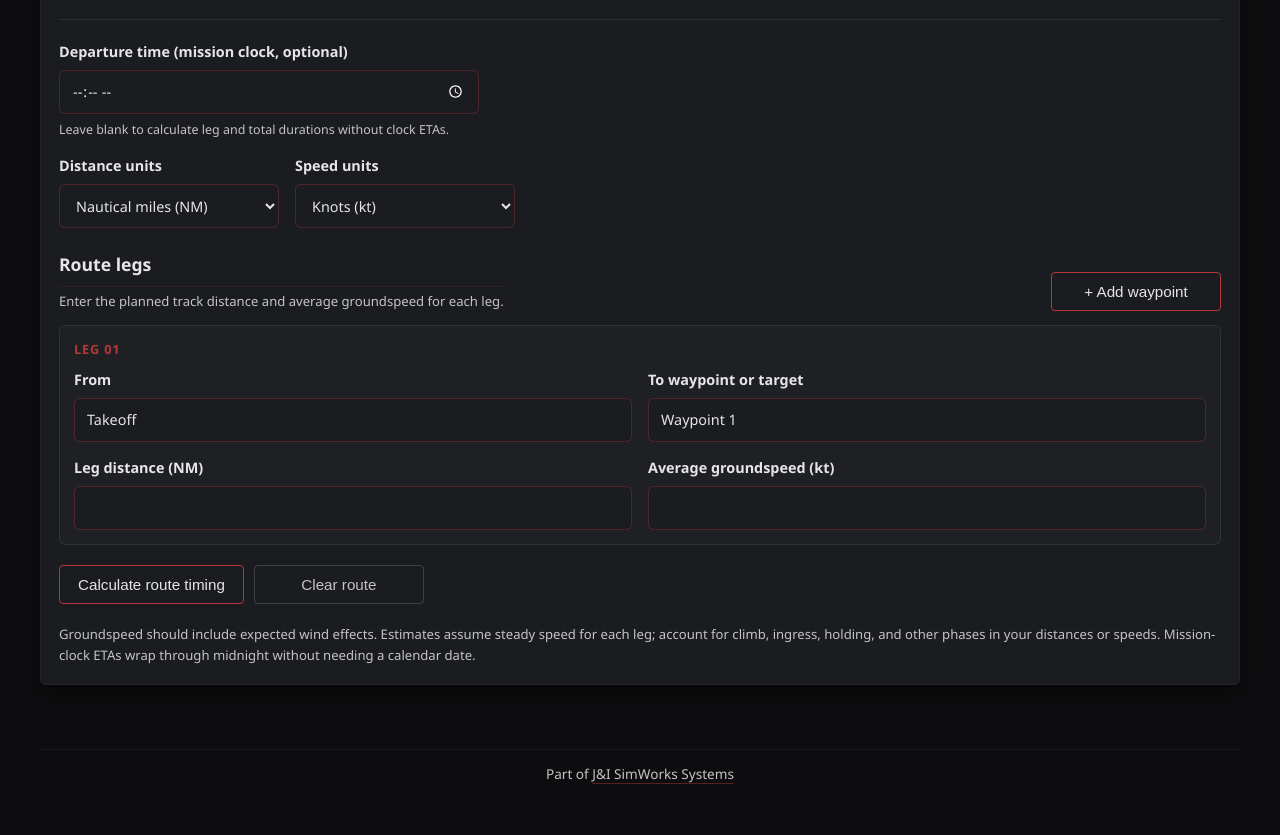
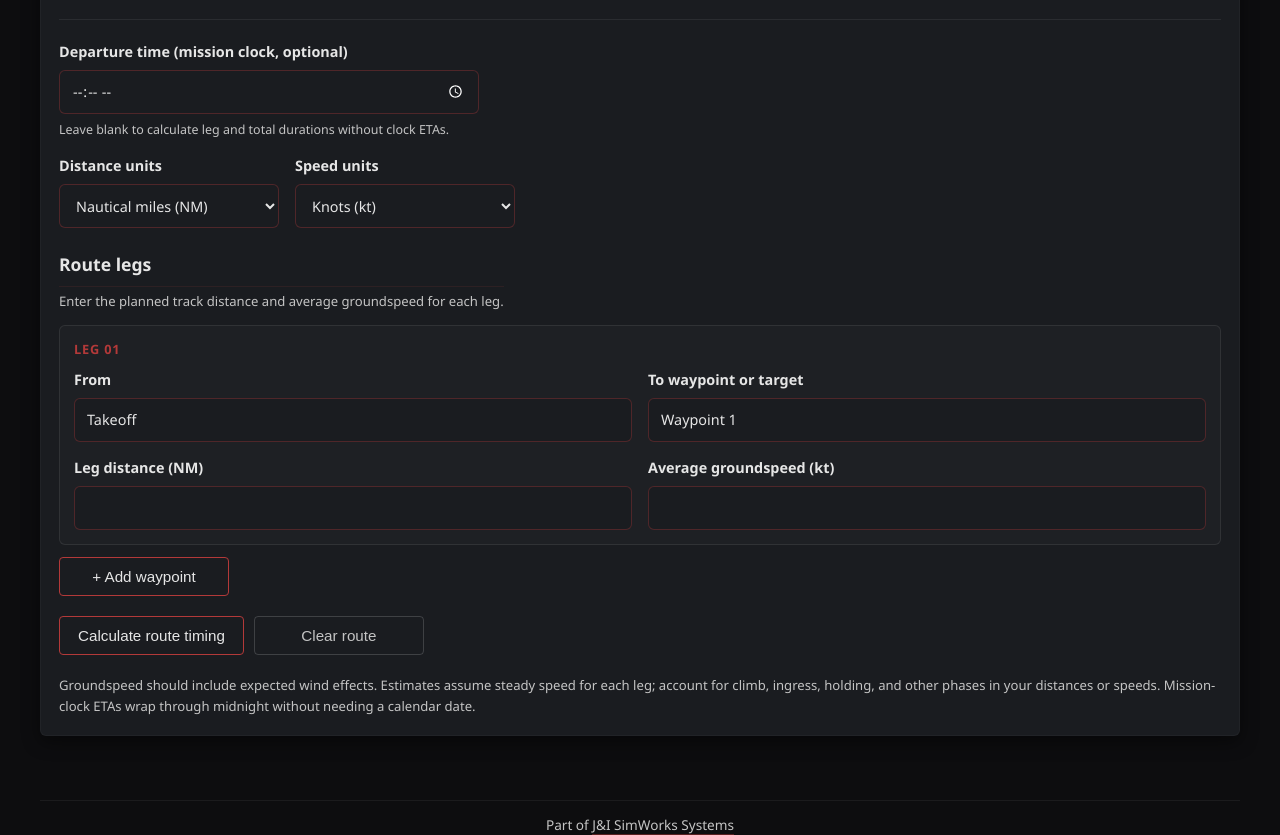
Before and after one commit to jisw-systems/dcs-flight-tools, a plain HTML site: page tot-calculator.html in a window 1280 px wide. Shown: the part 235-1070 px from the top of the page. Before the commit the page ends 1019 px from the top, so only its background shows below. Drawn offline with Linux system fonts and the light colour scheme.

Commit message:
feat: improve TOT

```diff
--- a/assets/css/styles.css
+++ b/assets/css/styles.css
@@ -1225,7 +1225,7 @@ body[data-page="inicio"] .home-main{background:rgba(13,13,15,0.62)}
 .tot-route-heading{display:flex;align-items:end;justify-content:space-between;gap:16px;margin:0 0 14px}
 .tot-route-heading h2{margin:0;color:var(--text);font-size:1.1rem}
 .tot-route-heading p{margin:5px 0 0;color:var(--sub);font-size:0.82rem}
-.tot-add-leg{min-width:170px;cursor:pointer}
+.tot-add-leg{display:block;min-width:170px;margin:12px 0 0;cursor:pointer}
 .tot-leg{margin:0 0 12px;padding:14px;border:1px solid rgba(255,255,255,0.08);border-radius:6px;background:rgba(255,255,255,0.018)}
 .tot-leg-header{display:flex;align-items:center;justify-content:space-between;gap:12px;margin-bottom:12px}
 .tot-leg-title{margin:0;color:var(--accent);font-size:0.8rem;letter-spacing:0.8px;text-transform:uppercase}
--- a/tot-calculator.html
+++ b/tot-calculator.html
@@ -52,10 +52,10 @@
             <h2>Route legs</h2>
             <p>Enter the planned track distance and average groundspeed for each leg.</p>
           </div>
-          <button class="btn tot-add-leg" id="add-route-leg" type="button">+ Add waypoint</button>
         </div>
 
         <div class="tot-route-legs" id="route-legs"></div>
+        <button class="btn tot-add-leg" id="add-route-leg" type="button">+ Add waypoint</button>
 
         <template id="route-leg-template">
           <section class="tot-leg">
```
